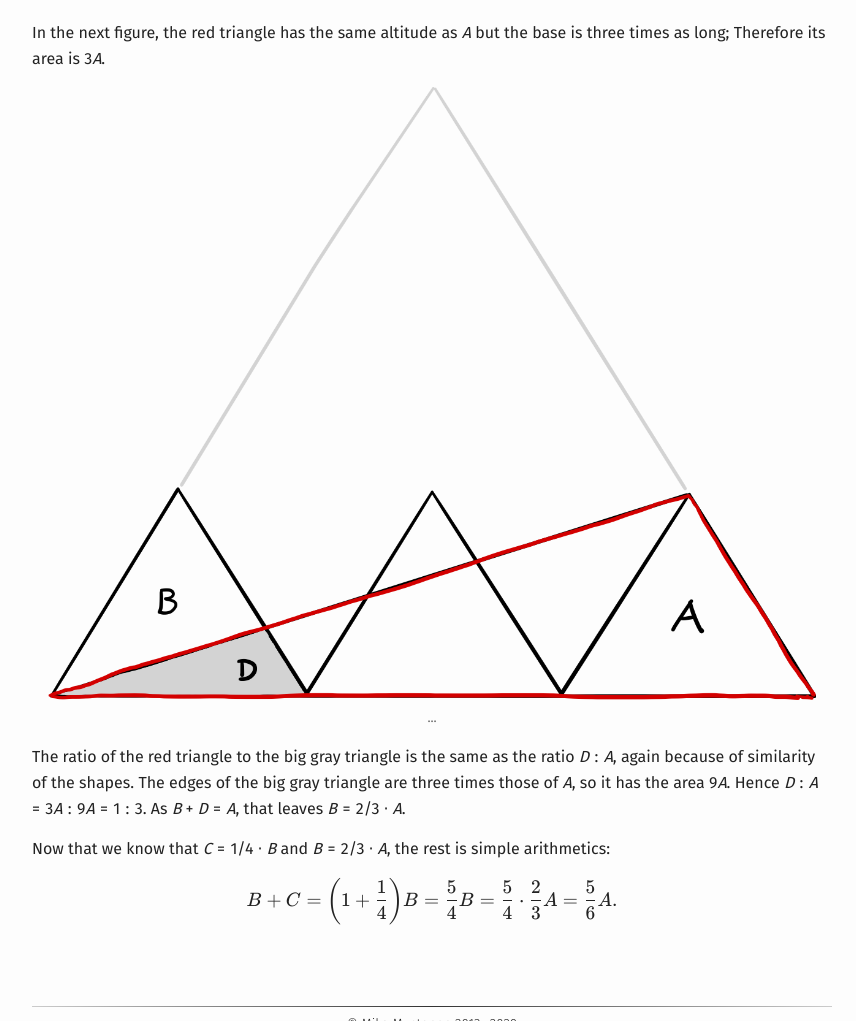
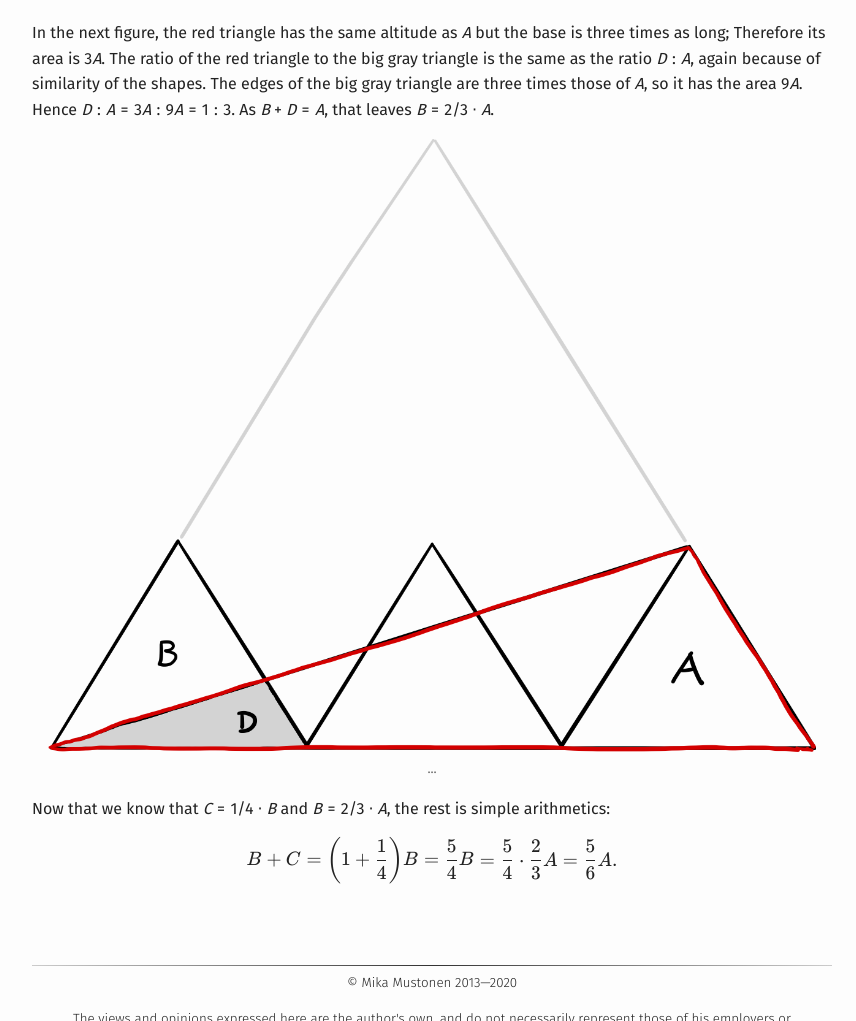
Before and after one commit to mikamustonen/mikamustonen.github.io, a plain HTML site: page 2020-05-01-triangle-puzzle.html in a window 1280 px wide. Shown: the part 1467-2488 px from the top of the page, without its empty margins (208-1064 px from the left). Drawn offline with nearby package versions, Linux system fonts and the light colour scheme.

Commit message:
Slight layout edit to the latest post

```diff
--- a/2020-05-01-triangle-puzzle.html
+++ b/2020-05-01-triangle-puzzle.html
@@ -39,14 +39,13 @@ First, we can establish a relation between the areas <span class="math inline"><
 <figure>
 <img src="/img/triangle-puzzle-2.png">
 </figure>
-In the next figure, the red triangle has the same altitude as <span class="math inline"><em>A</em></span> but the base is three times as long; Therefore its area is <span class="math inline">3<em>A</em></span>.
+In the next figure, the red triangle has the same altitude as <span class="math inline"><em>A</em></span> but the base is three times as long; Therefore its area is <span class="math inline">3<em>A</em></span>. The ratio of the red triangle to the big gray triangle is the same as the ratio <span class="math inline"><em>D</em> : <em>A</em></span>, again because of similarity of the shapes. The edges of the big gray triangle are three times those of <span class="math inline"><em>A</em></span>, so it has the area <span class="math inline">9<em>A</em></span>. Hence <span class="math inline"><em>D</em> : <em>A</em> = 3<em>A</em> : 9<em>A</em> = 1 : 3</span>. As <span class="math inline"><em>B</em> + <em>D</em> = <em>A</em></span>, that leaves <span class="math inline"><em>B</em> = 2/3 ⋅ <em>A</em></span>.
 <figure>
 <img src="/img/triangle-puzzle-3.png">
 <figcaption>
 ...
 </figcaption>
 </figure>
-<p>The ratio of the red triangle to the big gray triangle is the same as the ratio <span class="math inline"><em>D</em> : <em>A</em></span>, again because of similarity of the shapes. The edges of the big gray triangle are three times those of <span class="math inline"><em>A</em></span>, so it has the area <span class="math inline">9<em>A</em></span>. Hence <span class="math inline"><em>D</em> : <em>A</em> = 3<em>A</em> : 9<em>A</em> = 1 : 3</span>. As <span class="math inline"><em>B</em> + <em>D</em> = <em>A</em></span>, that leaves <span class="math inline"><em>B</em> = 2/3 ⋅ <em>A</em></span>.</p>
 <p>Now that we know that <span class="math inline"><em>C</em> = 1/4 ⋅ <em>B</em></span> and <span class="math inline"><em>B</em> = 2/3 ⋅ <em>A</em></span>, the rest is simple arithmetics: <br /><span class="math display">$$
     B + C = \bigg(1 + \frac{1}{4}\bigg) B = \frac{5}{4} B = \frac{5}{4} \cdot \frac{2}{3}A = \frac{5}{6}A.
 $$</span><br /></p>
```
